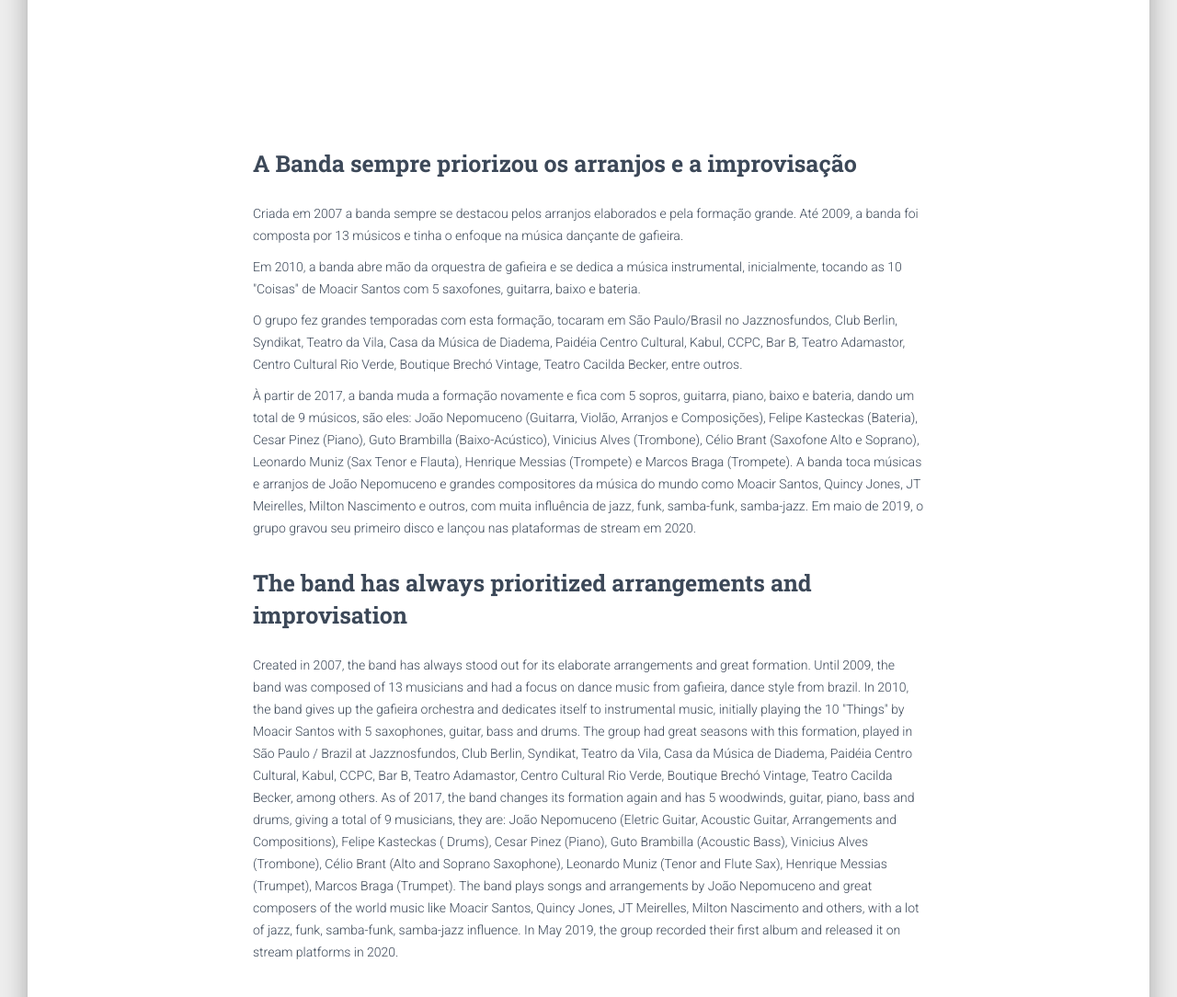
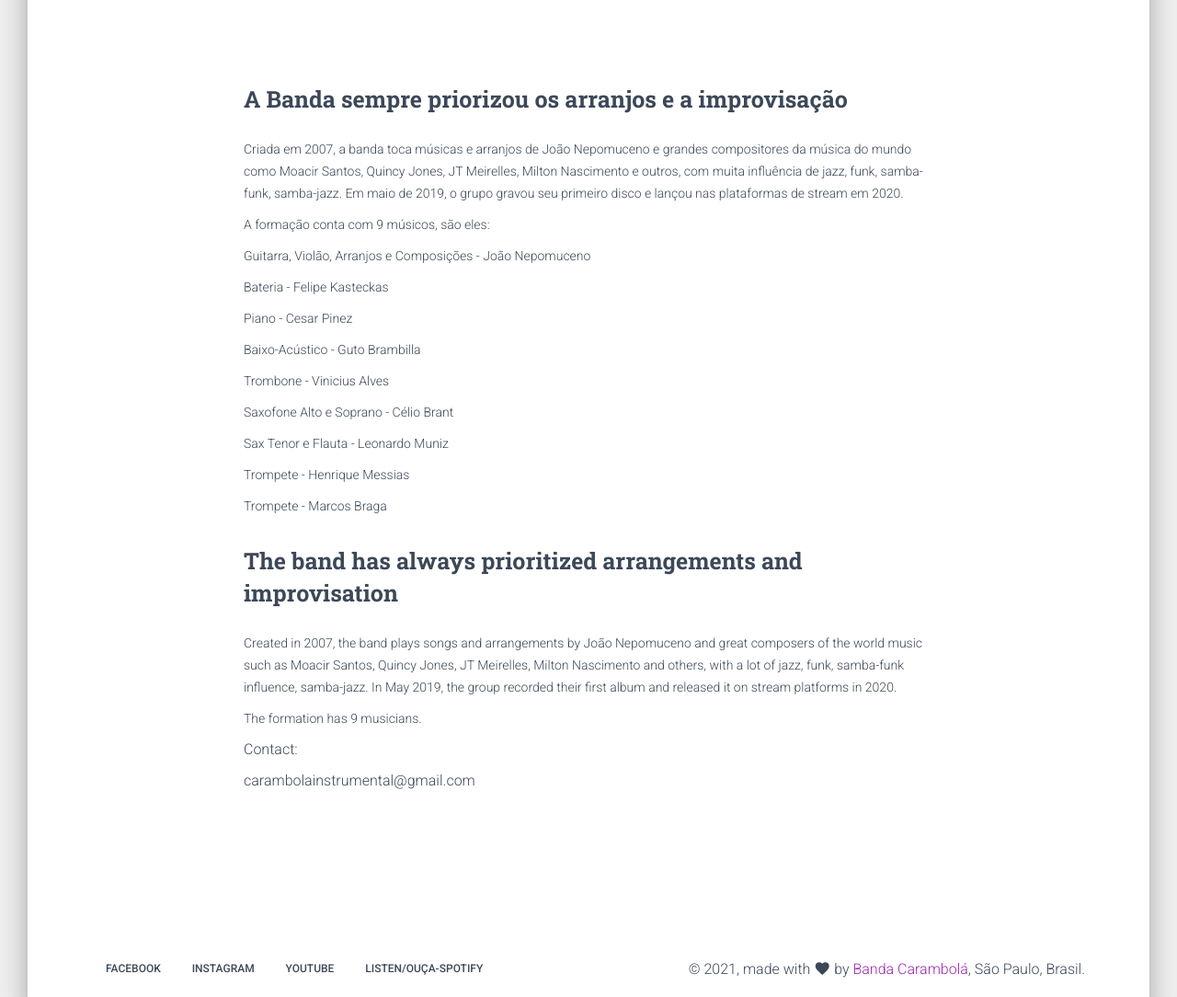
Before and after one commit to joao-nepomuceno/bandacarambola.com, a plain HTML site: page index.html in a window 1280 px wide. Shown: the part 1500-2584 px from the top of the page at 92% size. Drawn offline with Linux system fonts and the light colour scheme; some packages are replaced by stand-ins of ours.

Commit message:
texto principal

```diff
--- a/index.html
+++ b/index.html
@@ -23,7 +23,7 @@ Product Page: https://themes.getbootstrap.com/product/material-kit-pro/
 
 <head>
   <meta charset="utf-8" />
-  <link rel="apple-touch-icon" sizes="76x76" href="./assets/img/apple-icon.png">
+  <link rel="apple-touch-icon" sizes="76x76" href="./assets/img/Logo2a2.jpg">
   <link rel="icon" type="image/jpg" href="./assets/img/Logo2a2.jpg">
   <meta http-equiv="X-UA-Compatible" content="IE=edge,chrome=1" />
   <title>
@@ -294,57 +294,51 @@ Product Page: https://themes.getbootstrap.com/product/material-kit-pro/
               </div>
             </div>
           </div>
-        </div>
-      </div>
       <div class="section section-text">
         <div class="row">
           <div class="col-md-8 ml-auto mr-auto">
-            <h3 class="title">A Banda sempre priorizou os arranjos  e a improvisação</h3>
-            <p>Criada em 2007 a banda sempre se destacou pelos arranjos elaborados e pela formação grande.
-             Até 2009, a banda foi composta por 13 músicos e tinha o enfoque na música dançante de gafieira.</p>
-            <p>Em 2010, a banda abre mão da orquestra de gafieira e se dedica a música instrumental, inicialmente, tocando
-             as 10 "Coisas" de Moacir Santos com 5 saxofones, guitarra, baixo e bateria.
-             <p>O grupo fez grandes temporadas com esta formação, tocaram em São Paulo/Brasil no Jazznosfundos, Club Berlin, Syndikat, Teatro da Vila,
-              Casa da Música de Diadema, Paidéia Centro Cultural, Kabul, CCPC, Bar B, Teatro Adamastor, Centro Cultural Rio Verde,
-              Boutique Brechó Vintage, Teatro Cacilda Becker, entre outros.
-              <p>À partir de 2017, a banda muda a formação novamente e fica com 5 sopros, guitarra, piano, baixo e bateria, dando
-              um total de 9 músicos, são eles: João Nepomuceno (Guitarra, Violão, Arranjos e Composições), Felipe Kasteckas (Bateria),
-              Cesar Pinez (Piano), Guto Brambilla (Baixo-Acústico), Vinicius Alves (Trombone), Célio Brant (Saxofone Alto e Soprano),
-              Leonardo Muniz (Sax Tenor e Flauta), Henrique Messias (Trompete) e Marcos Braga (Trompete).
-
-             A banda toca músicas e arranjos de João Nepomuceno e grandes compositores da música do mundo como Moacir Santos, Quincy Jones, JT Meirelles, Milton Nascimento
+            <h3 class="title">A Banda sempre priorizou os arranjos e a improvisação</h3>
+            <p>Criada em 2007, a banda toca músicas e arranjos de João Nepomuceno e grandes compositores da música do mundo como Moacir Santos, Quincy Jones, JT Meirelles, Milton Nascimento
              e outros, com muita influência de jazz, funk, samba-funk,
              samba-jazz. Em maio de 2019, o grupo gravou seu primeiro disco e lançou nas plataformas de stream em 2020.<p>
+             <p>A formação conta com 9 músicos, são eles:<p>
+
+
+            </p>
+              <p>Guitarra, Violão, Arranjos e Composições - João Nepomuceno<p>
+              <p>Bateria - Felipe Kasteckas<p>
+              <p>Piano - Cesar Pinez <p>
+              <p>Baixo-Acústico - Guto Brambilla<p>
+              <p>Trombone - Vinicius Alves<p>
+              <p>Saxofone Alto e Soprano - Célio Brant<p>
+              <p>Sax Tenor e Flauta - Leonardo Muniz<p>
+              <p>Trompete - Henrique Messias<p>
+              <p>Trompete - Marcos Braga<p>
+
 
               <h3 class="title">The band has always prioritized arrangements and improvisation</h3>
-             <p>Created in 2007, the band has always stood out for its elaborate arrangements and great formation. Until 2009, the band was composed of 13 musicians and had a focus on dance music from gafieira, dance style from brazil.
-
-              In 2010, the band gives up the gafieira orchestra and dedicates itself to instrumental music, initially playing the 10 "Things" by Moacir Santos with 5 saxophones, guitar, bass and drums.
-
-              The group had great seasons with this formation, played in São Paulo / Brazil at Jazznosfundos, Club Berlin, Syndikat, Teatro da Vila, Casa da Música de Diadema, Paidéia Centro Cultural, Kabul, CCPC, Bar B, Teatro Adamastor, Centro Cultural Rio Verde, Boutique Brechó Vintage, Teatro Cacilda Becker, among others.
-               As of 2017, the band changes its formation again and has 5 woodwinds, guitar, piano, bass and drums, giving a total of 9 musicians, they are: João Nepomuceno (Eletric Guitar, Acoustic Guitar, Arrangements and Compositions), Felipe Kasteckas ( Drums), Cesar Pinez (Piano), Guto Brambilla (Acoustic Bass), Vinicius Alves (Trombone), Célio Brant (Alto and Soprano Saxophone), Leonardo Muniz (Tenor and Flute Sax), Henrique Messias (Trumpet), Marcos Braga (Trumpet). The band plays songs and arrangements by João Nepomuceno and great composers of the world music like Moacir Santos, Quincy Jones, JT Meirelles, Milton Nascimento and others, with a lot of jazz, funk, samba-funk, samba-jazz influence. In May 2019, the group recorded their first album and released it on stream platforms in 2020.
-            </p>
-          </div>
-        </div>
+             <p>Created in 2007, the band plays songs and arrangements by João Nepomuceno and great composers of the world music such as Moacir Santos, Quincy Jones, JT Meirelles, Milton Nascimento
+              and others, with a lot of jazz, funk, samba-funk influence,
+              samba-jazz. In May 2019, the group recorded their first album and released it on stream platforms in 2020. <p>
+              <p> The formation has 9 musicians.</p>
+          <!-- </div> -->
+        <!-- </div>
         <div class="section col-md-10 ml-auto mr-auto">
-          <div class="row">
+          <div class="row"> -->
             <!-- <div class="col-md-4"> -->
               <!-- <img class="img-raised rounded img-fluid" alt="Raised Image" src="./assets/img/examples/blog4.jpg"> -->
-            </div>
+            <!-- </div> -->
             <!-- <div class="col-md-4">
               <img class="img-raised rounded img-fluid" alt="Raised Image" src="./assets/img/examples/blog3.jpg">
             </div> -->
             <!-- <div class="col-md-4"> -->
               <!-- <img class="img-raised rounded img-fluid" alt="Raised Image" src="./assets/img/examples/blog1.jpg"> -->
-            </div>
+            <!-- </div>
           </div>
         </div>
-        <div class="col-md-8 ml-auto mr-auto">
+        <div class="col-md-8 ml-auto mr-auto"> -->
           <!-- <h3 class="title">O resto é história:</h3> -->
-
-
           <!-- <h3 class="title">The rest is history:</h3> -->
-
 
          </p>Contact:</p>
          </p>carambolainstrumental@gmail.com</p>
```
